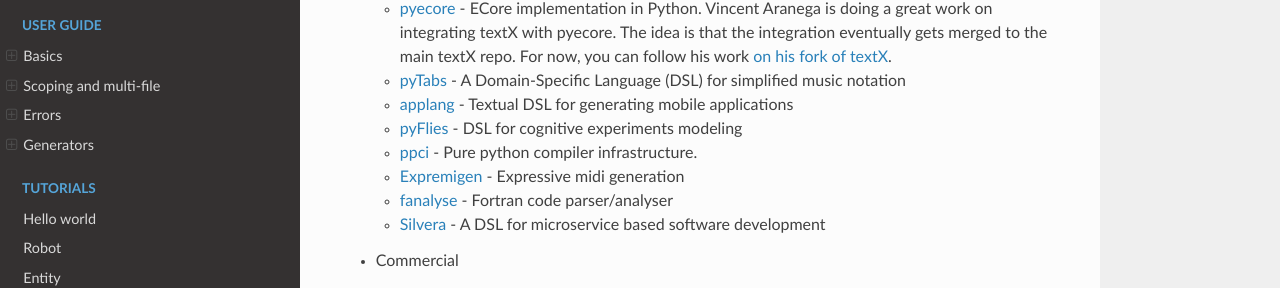
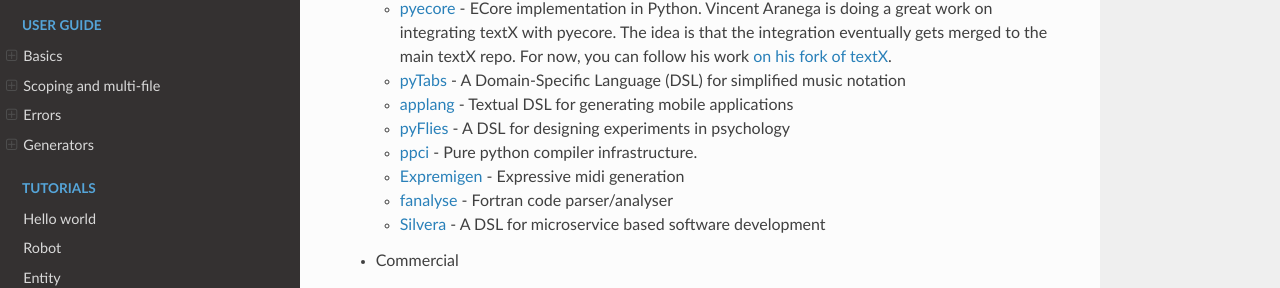
Before and after one commit to textX/textX, an MkDocs documentation site: the page built from docs/index.md, in a window 1280 px wide and 900 px high, scrolled down 3976 px. Shown: the part 139-427 px from the top of the window. Built offline with MkDocs 1.6.1, drawn with Linux system fonts in a browser that asks for light colours; nearby versions of some CDN libraries; comment, search, counter and statistics services are not loaded.

Commit message:
Update pyFlies reference in the docs

```diff
--- a/docs/index.md
+++ b/docs/index.md
@@ -201,8 +201,8 @@
       (DSL) for simplified music notation
     - [applang](https://github.com/kosanmil/applang) - Textual DSL for
       generating mobile applications
-    - [pyFlies](https://github.com/igordejanovic/pyFlies) - DSL for cognitive
-      experiments modeling
+    - [pyFlies](https://github.com/pyflies/pyflies) - A DSL for designing
+      experiments in psychology
     - [ppci](http://ppci.readthedocs.io/en/latest/index.html) - Pure python
       compiler infrastructure.
     - [Expremigen](https://github.com/shimpe/expremigen) -  Expressive midi generation
```
